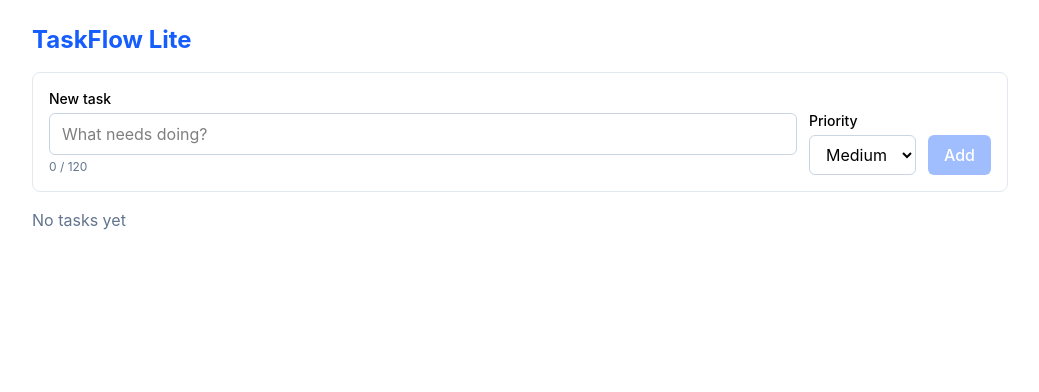
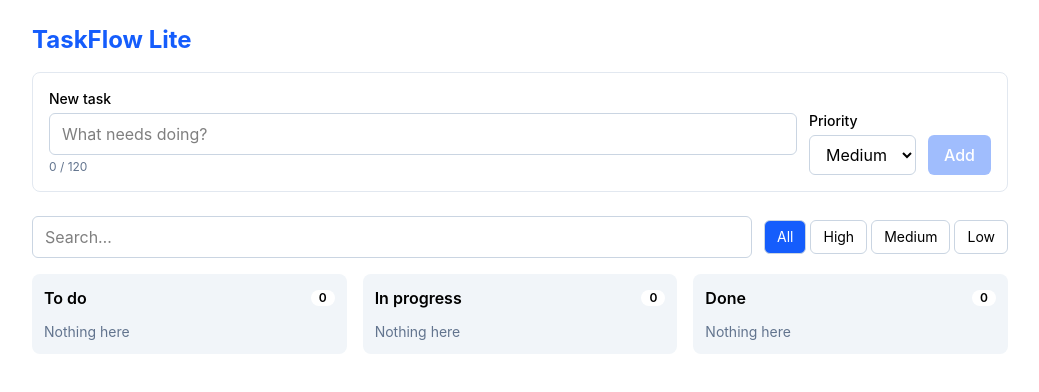
Before and after one commit to ashokgharpankar/taskflow-lite, a React (Vite) app: page / in a window 1280 px wide. Shown: the top 392 px of the page, without its empty margins (120-1159 px from the left). Built offline with nearby package versions, Linux system fonts and the light colour scheme.

Commit message:
feat: board with memo, useCallback, useMemo, useDeferredValue, useTransition

```diff
--- a/src/App.tsx
+++ b/src/App.tsx
@@ -1,5 +1,5 @@
 import { TaskForm } from './components/TaskForm'
-import { TaskList } from './components/TaskList'
+import { Board } from './components/Board'
 import { TasksProvider } from './state/TasksProvider'
 
 export default function App() {
@@ -8,7 +8,7 @@ export default function App() {
       <main className="mx-auto max-w-5xl p-6">
         <h1 className="mb-4 text-2xl font-bold text-blue-600 dark:text-blue-300">TaskFlow Lite</h1>
         <TaskForm />
-        <TaskList />
+        <Board />
       </main>
     </TasksProvider>
   )
--- /dev/null
+++ b/src/components/Board.tsx
@@ -0,0 +1,84 @@
+import { useCallback, useDeferredValue, useMemo, useState, useTransition } from 'react'
+import { useTasks } from '../state/useTasks'
+import { STATUSES, STATUS_LABEL, type Priority, type Status, type Task } from '../types'
+import { TaskCard } from './TaskCard'
+
+type PriorityFilter = Priority | 'all'
+
+export function Board() {
+  const tasks = useTasks()
+  const [query, setQuery] = useState('')
+  const deferredQuery = useDeferredValue(query)
+  const [filter, setFilter] = useState<PriorityFilter>('all')
+  const [isPending, startTransition] = useTransition()
+  const [openId, setOpenId] = useState<string | null>(null)
+
+  // Derived, never stored: recompute only when inputs change.
+  const columns = useMemo(() => {
+    const q = deferredQuery.trim().toLowerCase()
+    const grouped: Record<Status, Task[]> = { todo: [], doing: [], done: [] }
+    for (const t of tasks) {
+      if (filter !== 'all' && t.priority !== filter) continue
+      if (q && !t.title.toLowerCase().includes(q)) continue
+      grouped[t.status].push(t) // mutating arrays WE created this render, so allowed
+    }
+    return grouped
+  }, [tasks, deferredQuery, filter])
+
+  // Stable identity → memo(TaskCard) can skip re-renders.
+  const handleOpen = useCallback((id: string) => setOpenId(id), [])
+
+  const isStale = query !== deferredQuery
+  const openTask = openId ? tasks.find((t) => t.id === openId) : undefined
+
+  return (
+    <section aria-label="Board" className="mt-6">
+      <div className="mb-4 flex flex-wrap items-center gap-3">
+        <input
+          type="search"
+          aria-label="Search tasks"
+          placeholder="Search…"
+          value={query}
+          onChange={(e) => setQuery(e.target.value)}
+          className="min-w-52 flex-1 rounded-md border border-slate-300 px-3 py-2 dark:border-slate-600 dark:bg-slate-900"
+        />
+        <div role="group" aria-label="Filter by priority" className="flex gap-1">
+          {(['all', 'high', 'medium', 'low'] as const).map((p) => (
+            <button
+              key={p}
+              aria-pressed={filter === p}
+              onClick={() => startTransition(() => setFilter(p))}
+              className="rounded-md border border-slate-300 px-3 py-1.5 text-sm capitalize aria-pressed:bg-blue-600 aria-pressed:text-white dark:border-slate-600"
+            >
+              {p}
+            </button>
+          ))}
+        </div>
+        {isPending && <span className="text-sm text-slate-500">Updating…</span>}
+      </div>
+
+      {openTask && <p className="mb-3 text-sm text-slate-500">Selected: {openTask.title}</p>}
+
+      <div className={`grid gap-4 md:grid-cols-3 transition-opacity ${isStale ? 'opacity-60' : ''}`}>
+        {STATUSES.map((status) => (
+          <div key={status} data-testid={`column-${status}`} className="rounded-lg bg-slate-100 p-3 dark:bg-slate-900">
+            <h2 className="mb-3 flex items-center justify-between font-semibold">
+              {STATUS_LABEL[status]}
+              <span className="rounded-full bg-white px-2 text-xs dark:bg-slate-800">{columns[status].length}</span>
+            </h2>
+            {columns[status].length === 0 ? (
+              <p className="text-sm text-slate-500">Nothing here</p>
+            ) : (
+              <ul className="space-y-2">
+                {columns[status].map((t) => (
+                  <TaskCard key={t.id} task={t} onOpen={handleOpen} />
+                ))}
+              </ul>
+            )}
+          </div>
+        ))}
+      </div>
+    </section>
+  )
+
+}
--- /dev/null
+++ b/src/components/TaskCard.tsx
@@ -0,0 +1,50 @@
+import { memo } from 'react'
+import { useTasksDispatch } from '../state/useTasks'
+import { STATUSES, STATUS_LABEL, type Priority, type Task } from '../types'
+
+// Tailwind only generates classes it can SEE as complete strings in your code.
+// `border-${color}-500` would never be generated, so map each priority to full class names.
+const PRIORITY_STYLE: Record<Priority, string> = {
+  high: 'border-l-red-500',
+  medium: 'border-l-amber-500',
+  low: 'border-l-slate-400',
+}
+
+interface Props {
+  task: Task
+  onOpen: (id: string) => void
+}
+
+export const TaskCard = memo(function TaskCard({ task, onOpen }: Props) {
+  const dispatch = useTasksDispatch()
+  return (
+    <li
+      data-testid="task-card"
+      className={`rounded-md border border-l-4 border-slate-200 bg-white p-3 shadow-sm dark:border-slate-700 dark:bg-slate-800 ${PRIORITY_STYLE[task.priority]}`}
+    >
+      <button onClick={() => onOpen(task.id)} className="w-full text-left font-medium hover:underline">
+        {task.title}
+      </button>
+      <div className="mt-2 flex items-center gap-2 text-sm">
+        <span className="rounded bg-slate-100 px-2 py-0.5 text-xs dark:bg-slate-700">{task.priority}</span>
+        <select
+          aria-label={`Move "${task.title}"`}
+          value={task.status}
+          onChange={(e) => dispatch({ type: 'moved', id: task.id, status: e.target.value as Task['status'] })}
+          className="rounded border border-slate-300 px-1 py-0.5 dark:border-slate-600 dark:bg-slate-900"
+        >
+          {STATUSES.map((s) => (
+            <option key={s} value={s}>{STATUS_LABEL[s]}</option>
+          ))}
+        </select>
+        <button
+          aria-label={`Delete "${task.title}"`}
+          onClick={() => dispatch({ type: 'deleted', id: task.id })}
+          className="ml-auto text-slate-400 hover:text-red-600"
+        >
+          ✕
+        </button>
+      </div>
+    </li>
+  )
+})
--- /dev/null
+++ b/src/components/TipOfTheDay.tsx
@@ -0,0 +1,29 @@
+// Module 4 — consumes the useFetch custom hook. Uses a discriminated union, so
+// TypeScript knows `data` exists only when status === 'success'.
+import { useMemo, useState } from 'react'
+import { useFetch } from '../hooks/useFetch'
+
+interface Tip {
+  hook: string
+  tip: string
+}
+
+export function TipOfTheDay() {
+  const state = useFetch<Tip[]>(`${import.meta.env.BASE_URL}tips.json`)
+  // Date.now() is impure — calling it in render gives different output each render.
+  // A lazy useState initializer captures it ONCE, keeping render pure.
+  const [day] = useState(() => Math.floor(Date.now() / 86_400_000))
+  const tip = useMemo(() => {
+    if (state.status !== 'success' || state.data.length === 0) return null
+    return state.data[day % state.data.length]
+  }, [state, day])
+
+  if (state.status === 'loading') return <p className="tip muted">Loading tip…</p>
+  if (state.status === 'error') return <p className="tip muted">Tip unavailable ({state.error.message})</p>
+  if (!tip) return null
+  return (
+    <p className="tip" data-testid="tip">
+      💡 <code>{tip.hook}</code> — {tip.tip}
+    </p>
+  )
+}
--- /dev/null
+++ b/src/hooks/useFetch.ts
@@ -0,0 +1,35 @@
+// Module 4 — data fetching with useEffect done properly:
+//  • AbortController cancels in-flight requests on unmount / url change (no race conditions).
+//  • We never call setState synchronously in the effect. Instead the result is tagged
+//    with the url it belongs to, and "loading" is DERIVED during render:
+//    if the stored result is for a different url, we're loading.
+import { useEffect, useState } from 'react'
+
+export type FetchState<T> =
+  | { status: 'loading' }
+  | { status: 'success'; data: T }
+  | { status: 'error'; error: Error }
+
+type Settled<T> = { url: string } & ({ status: 'success'; data: T } | { status: 'error'; error: Error })
+
+export function useFetch<T>(url: string): FetchState<T> {
+  const [result, setResult] = useState<Settled<T> | null>(null)
+
+  useEffect(() => {
+    const controller = new AbortController()
+    fetch(url, { signal: controller.signal })
+      .then((res) => {
+        if (!res.ok) throw new Error(`HTTP ${res.status}`)
+        return res.json() as Promise<T>
+      })
+      .then((data) => setResult({ url, status: 'success', data }))
+      .catch((err: unknown) => {
+        if (controller.signal.aborted) return // ignore cancelled requests
+        setResult({ url, status: 'error', error: err instanceof Error ? err : new Error(String(err)) })
+      })
+    return () => controller.abort()
+  }, [url])
+
+  if (!result || result.url !== url) return { status: 'loading' }
+  return result
+}
--- /dev/null
+++ b/src/hooks/useLocalStorage.ts
@@ -0,0 +1,34 @@
+// Module 4 — useSyncExternalStore: the correct way to subscribe to state that lives
+// OUTSIDE React (localStorage, window size, a websocket store...).
+// Bonus: the 'storage' event means two open tabs stay in sync.
+import { useCallback, useSyncExternalStore } from 'react'
+
+const listeners = new Set<() => void>()
+
+function subscribe(onChange: () => void) {
+  listeners.add(onChange)
+  window.addEventListener('storage', onChange) // fires for changes from OTHER tabs
+  return () => {
+    listeners.delete(onChange)
+    window.removeEventListener('storage', onChange)
+  }
+}
+
+export function useLocalStorage<T extends string>(key: string, fallback: T) {
+  // getSnapshot must return a cached/primitive value — strings are compared by value, so this is safe.
+  const value = useSyncExternalStore(
+    subscribe,
+    () => (localStorage.getItem(key) as T | null) ?? fallback,
+    () => fallback, // server snapshot (SSR); harmless here
+  )
+
+  const setValue = useCallback(
+    (next: T) => {
+      localStorage.setItem(key, next)
+      listeners.forEach((l) => l()) // notify subscribers in THIS tab
+    },
+    [key],
+  )
+
+  return [value, setValue] as const
+}
```
Also changed, not shown: 1 other file (tests, documents, lock files or other folders).
